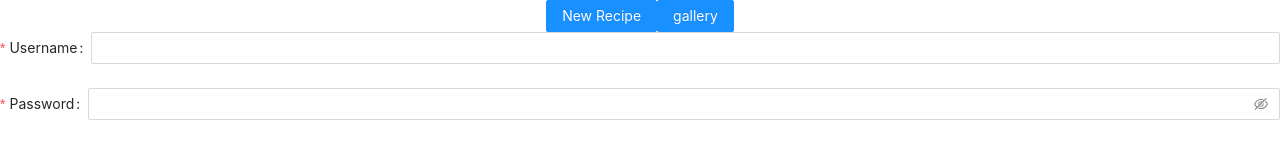
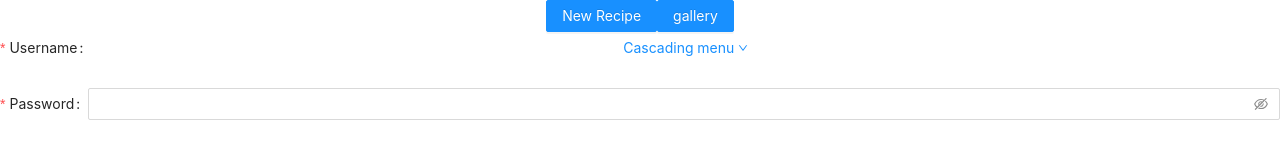
Before and after one commit to haarismian/project-webyumyum, a React (Create React App) app: page /new_recipe in a window 1280 px wide. Shown: the top 150 px of the page. Built offline with nearby package versions, Linux system fonts and the light colour scheme.

Commit message:
implemented menu

```diff
--- a/src/Pages/NewRecipe.js
+++ b/src/Pages/NewRecipe.js
@@ -1,6 +1,9 @@
 import React from 'react';
 import 'antd/dist/antd.css';
-import { Form, Input, Button, Checkbox } from 'antd';
+import { Form, Input, Button, Checkbox, Menu, Dropdown } from 'antd';
+
+import { DownOutlined } from '@ant-design/icons';
+const { SubMenu } = Menu;
 
 const NewRecipe = () => {
   const onFinish = (values) => {
@@ -10,6 +13,23 @@ const NewRecipe = () => {
   const onFinishFailed = (errorInfo) => {
     console.log('Failed:', errorInfo);
   };
+
+  const menu = (
+    <Menu>
+      <Menu.ItemGroup title="Group title">
+        <Menu.Item>1st menu item</Menu.Item>
+        <Menu.Item>2nd menu item</Menu.Item>
+      </Menu.ItemGroup>
+      <SubMenu title="sub menu">
+        <Menu.Item>3rd menu item</Menu.Item>
+        <Menu.Item>4th menu item</Menu.Item>
+      </SubMenu>
+      <SubMenu title="disabled sub menu" disabled>
+        <Menu.Item>5d menu item</Menu.Item>
+        <Menu.Item>6th menu item</Menu.Item>
+      </SubMenu>
+    </Menu>
+  );
 
   return (
     <Form
@@ -30,7 +50,11 @@ const NewRecipe = () => {
           },
         ]}
       >
-        <Input />
+        <Dropdown overlay={menu}>
+          <a className="ant-dropdown-link" onClick={(e) => e.preventDefault()}>
+            Cascading menu <DownOutlined />
+          </a>
+        </Dropdown>
       </Form.Item>
 
       <Form.Item
```
